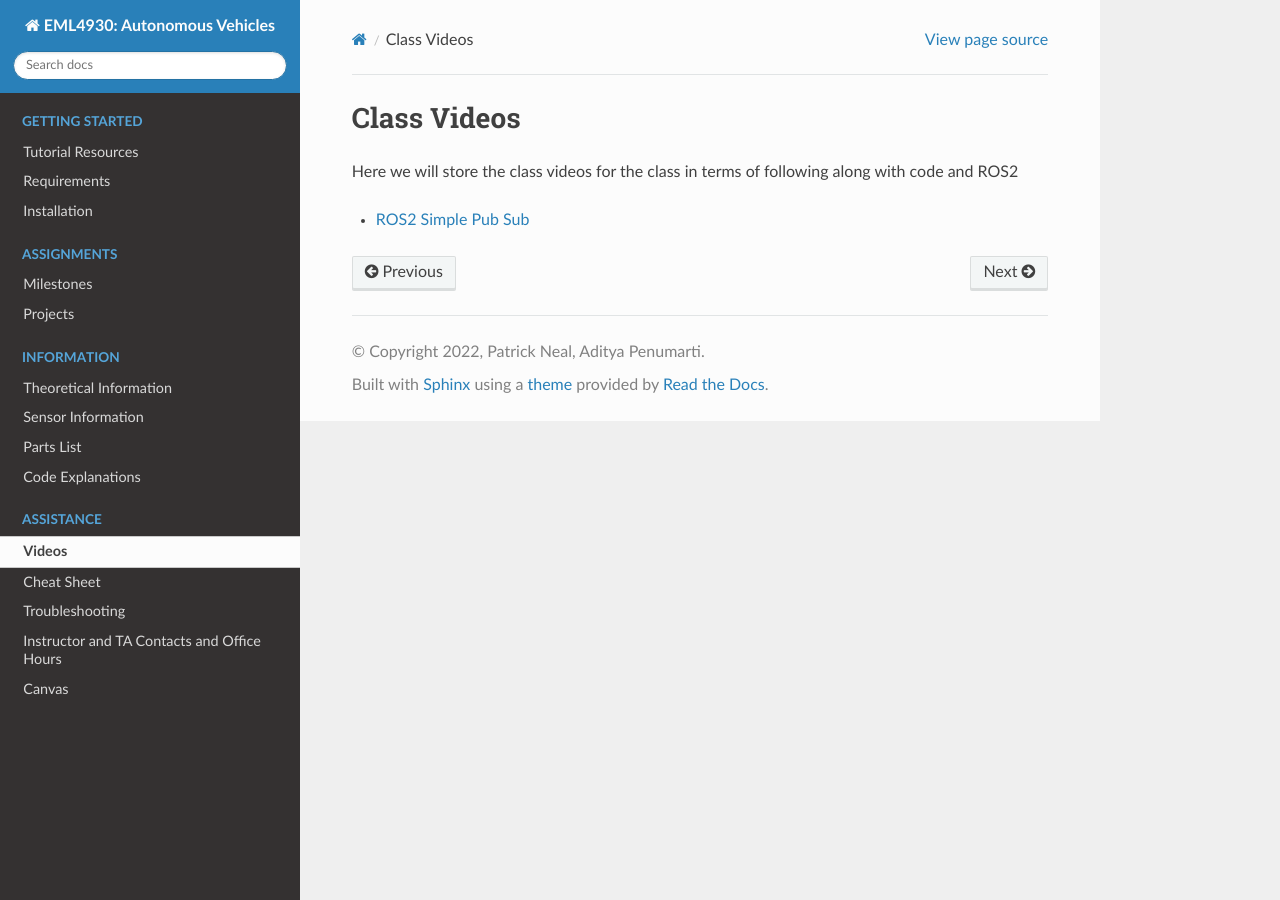
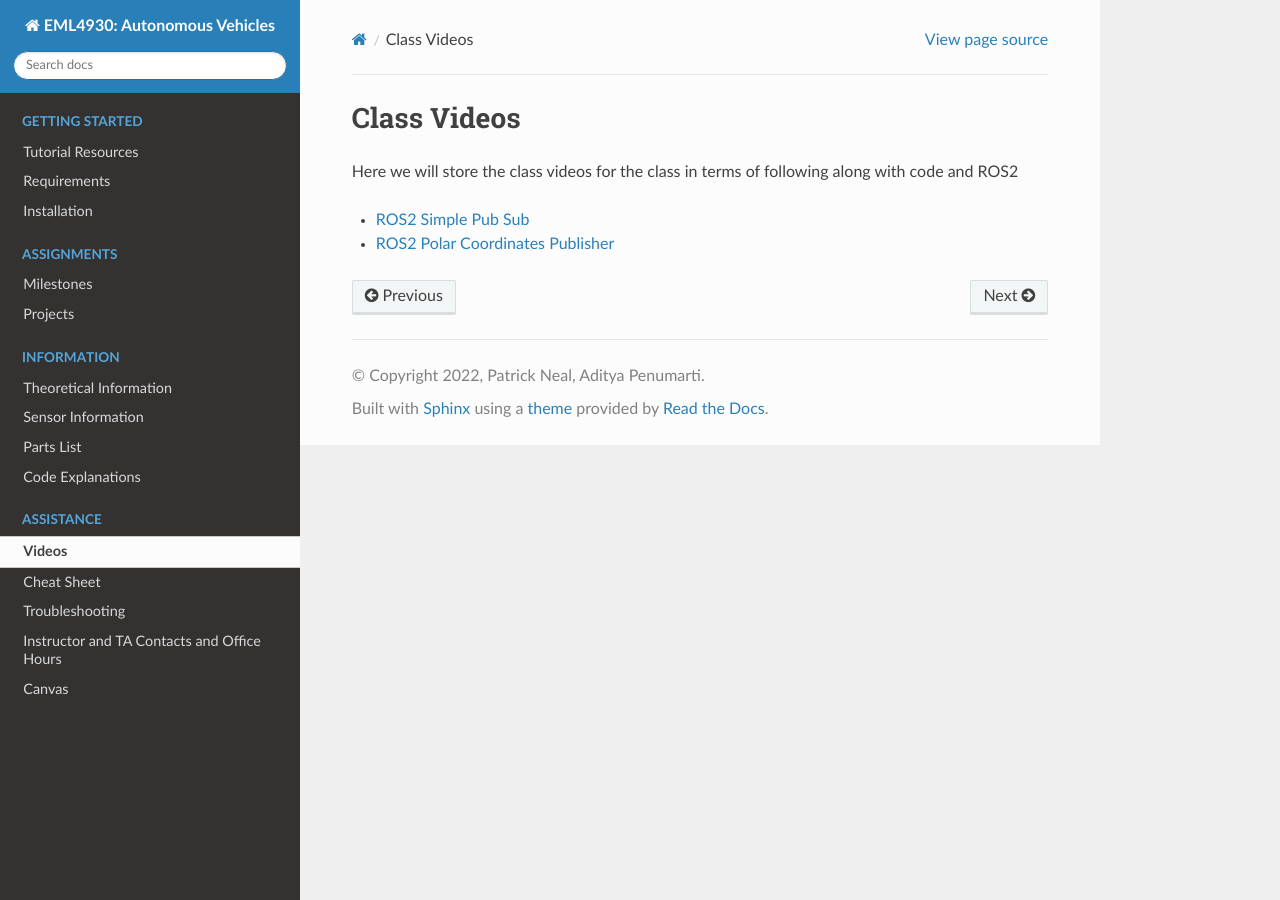
Before and after one commit to av-mae-uf/av1tenth-docs, a Sphinx documentation site: the page built from docs/assistance/videos.rst, in a window 1280 px wide. Built offline with Sphinx 7.4.7 and the Read the Docs theme 2.0.0, drawn with Linux system fonts in a browser that asks for light colours; some of the changed lines change nothing that is shown.

Commit message:
Update videos.rst

```diff
--- a/docs/assistance/videos.rst
+++ b/docs/assistance/videos.rst
@@ -5,5 +5,4 @@ Here we will store the class videos for the class in terms of following along wi
 
 * `ROS2 Simple Pub Sub <http://www.ccrane3.com/eml4930AV/videos/220913_ros2_tutorial1.mp4>`_
 
-..
-  * `ROS2 Polar Coordinates Publisher <>`_
+* `ROS2 Polar Coordinates Publisher <http://www.ccrane3.com/eml4930AV/videos/220915_ros2_tutorial2.mp4>`_
```
